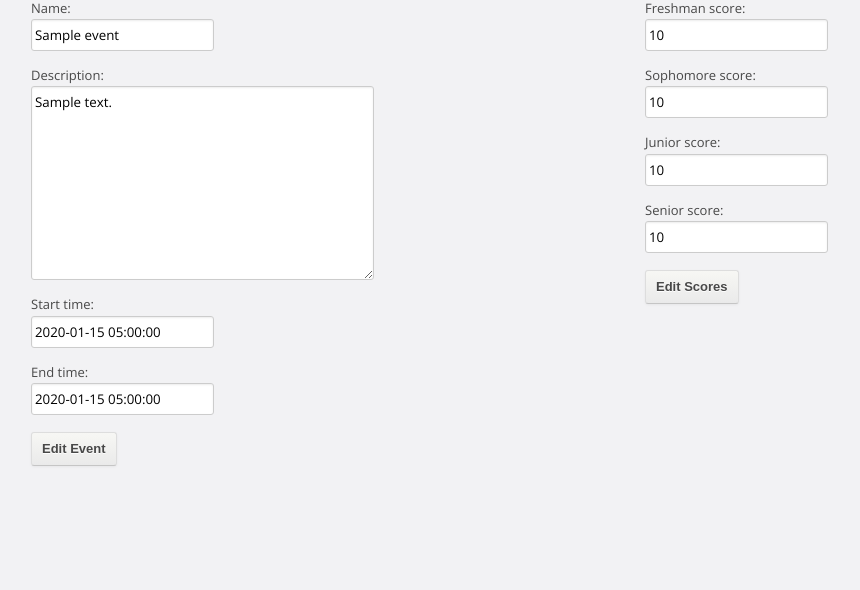
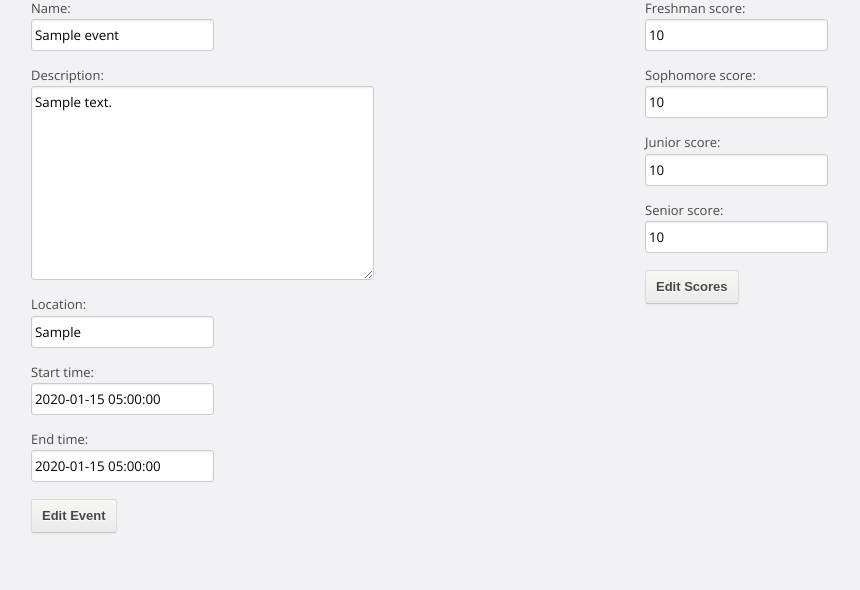
Before and after one commit to tjcsl/homecoming, a Django app: page /scores/edit/1/ in a window 1280 px wide. Shown: the part 105-695 px from the top of the page, without its empty margins (0-860 px from the left). Run offline with Django 3.2, Linux system fonts and the light colour scheme; tables that the repository leaves empty hold one stand-in row (values such as "Sample post"); some libraries are stand-ins or nearby versions.

Commit message:
add location field

```diff
--- a/hocoapp/apps/events/forms.py
+++ b/hocoapp/apps/events/forms.py
@@ -37,6 +37,7 @@ class CreateEventForm(forms.ModelForm):
         fields = [
             "name",
             "description",
+            "location",
             "start_time",
             "end_time"
         ]
--- a/hocoapp/apps/events/models.py
+++ b/hocoapp/apps/events/models.py
@@ -9,11 +9,12 @@ class Event(models.Model):
 
     name = models.CharField(max_length=128)
     description = models.TextField(max_length=48000)
+    location = models.CharField(max_length=512)
     start_time = models.DateTimeField()
     end_time = models.DateTimeField()
 
     @classmethod
-    def create(cls, name, description, start_time, end_time):
-        event = cls(name=name, description=description, start_time=start_time, end_time=end_time)
+    def create(cls, name, description, location, start_time, end_time):
+        event = cls(name=name, description=description, location=location, start_time=start_time, end_time=end_time)
         event.save()
         return event
--- a/hocoapp/apps/events/views.py
+++ b/hocoapp/apps/events/views.py
@@ -25,7 +25,7 @@ def create_event_view(request):
         form = CreateEventForm(request.POST)
         if form.is_valid():
             event_data = form.cleaned_data
-            e = Event.create(event_data['name'], event_data['description'], event_data['start_time'], event_data['end_time'])
+            e = Event.create(event_data['name'], event_data['description'], event_data['location'], event_data['start_time'], event_data['end_time'])
             s = ScoreBoard.create(event=e)
             messages.info(request, "New event created!")
             return redirect(reverse("index"))
--- a/hocoapp/templates/home.html
+++ b/hocoapp/templates/home.html
@@ -91,6 +91,7 @@
                 </h3>
             </div>
             <div class="panel-body">
+                <p>Location: <strong>{{ event.location }}</strong></p>
                 {{ event.description|safe }}
                 <div class="date">{{ event.start_time|date:"h:i A m/d/Y" }} - {{ event.end_time|date:"h:i A m/d/Y" }}</div>
             </div>
```
Also changed, not shown: hocoapp/apps/events/migrations/0005_event_location.py (added).
